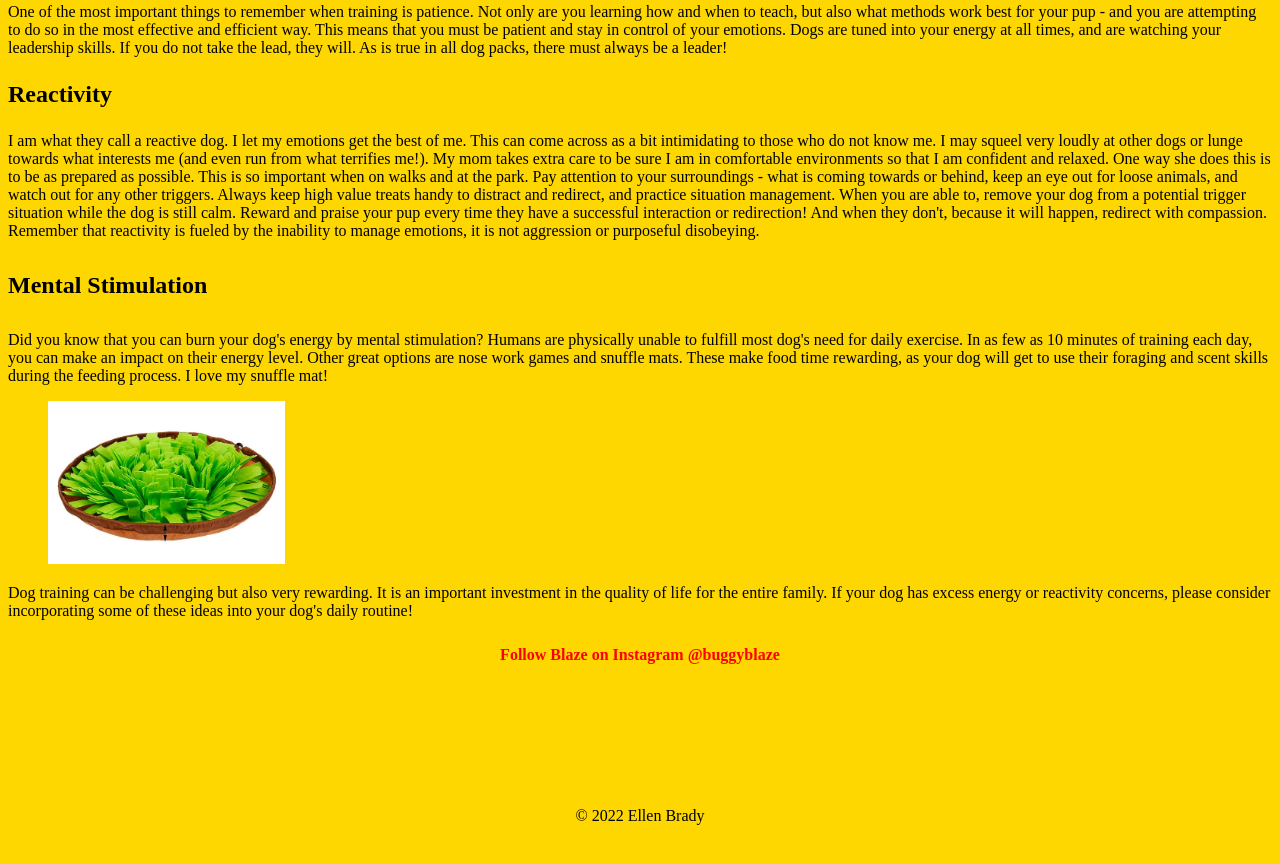
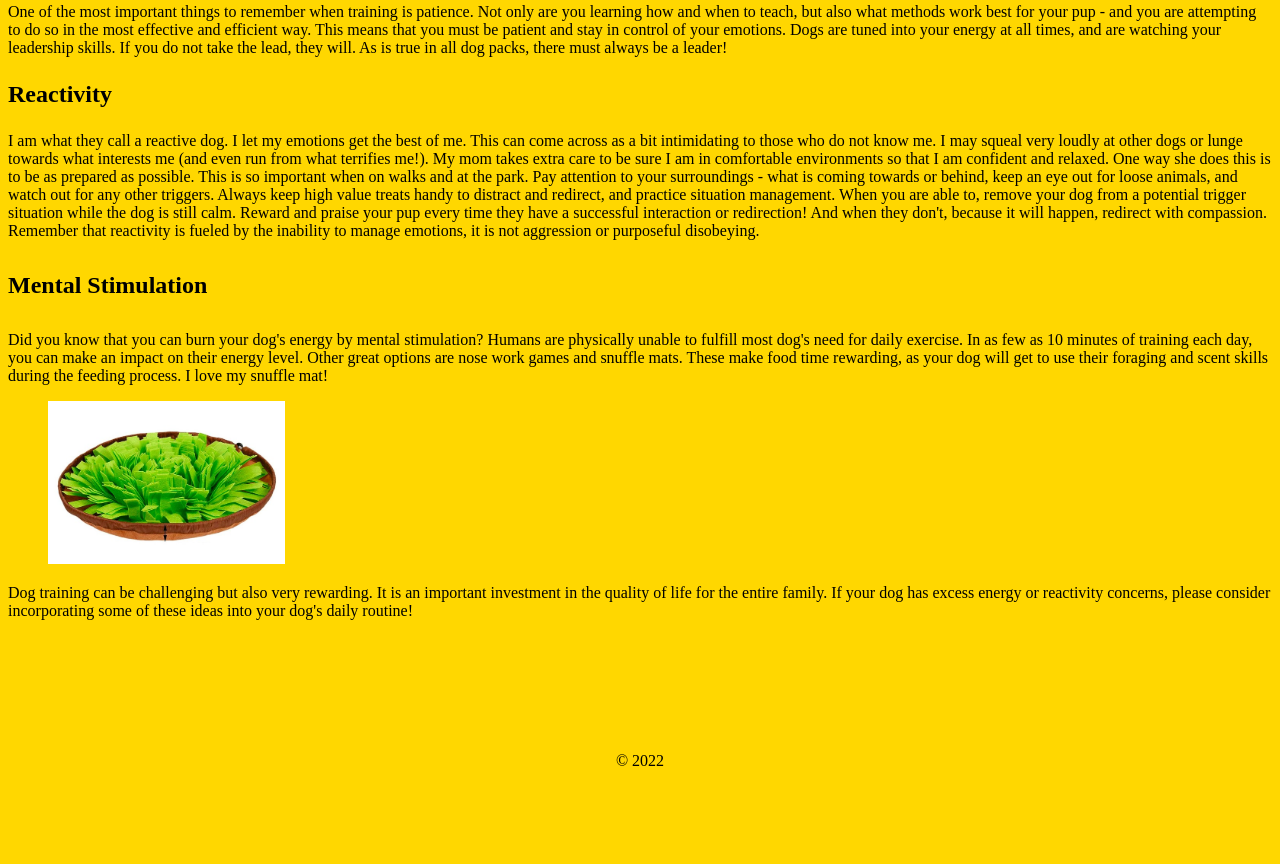
Before and after one commit to St-Louis-Women-March-2022/js-assignment-4-html-me-something-ElB5, a website: page index.html in a window 1280 px wide. Shown: the part 588-1452 px from the top of the page. Drawn offline with Linux system fonts and the light colour scheme.

Commit message:
update to word

```diff
--- a/index.html
+++ b/index.html
@@ -22,21 +22,43 @@
                 <a name="Number 1"></a>
                 <h2>Patience and Leadership</h2>
                 <p>
-                One of the most important things to remember when training is patience. Not only are you learning how and when to teach, but also what methods work best for your pup - and you are attempting to do so in the most effective and efficient way. This means that you must be patient and stay in control of your emotions. Dogs are tuned into your energy at all times, and are watching your leadership skills. If you do not take the lead, they will. As is true in all dog packs, there must always be a leader!
+                One of the most important things to remember when training is patience.
+                Not only are you learning how and when to teach, but also what methods work best for your pup -
+                and you are attempting to do so in the most effective and efficient way.
+                This means that you must be patient and stay in control of your emotions.
+                Dogs are tuned into your energy at all times, and are watching your leadership skills.
+                If you do not take the lead, they will. As is true in all dog packs, there must always be a leader!
                 </p>
                 </section>
                 <section>
                 <a name="Number 2"></a>
                 <h3>Reactivity</h3>
                 <p>
-                I am what they call a reactive dog. I let my emotions get the best of me. This can come across as a bit intimidating to those who do not know me. I may squeel very loudly at other dogs or lunge towards what interests me (and even run from what terrifies me!). My mom takes extra care to be sure I am in comfortable environments so that I am confident and relaxed. One way she does this is to be as prepared as possible. This is so important when on walks and at the park. Pay attention to your surroundings - what is coming towards or behind, keep an eye out for loose animals, and watch out for any other triggers. Always keep high value treats handy to distract and redirect, and practice situation management. When you are able to, remove your dog from a potential trigger situation while the dog is still calm. Reward and praise your pup every time they have a successful interaction or redirection! And when they don't, because it will happen, redirect with compassion. Remember that reactivity is fueled by the inability to manage emotions, it is not aggression or purposeful disobeying.
+                I am what they call a reactive dog. I let my emotions get the best of me.
+                This can come across as a bit intimidating to those who do not know me.
+                I may squeal very loudly at other dogs or lunge towards what interests me
+                (and even run from what terrifies me!).
+                My mom takes extra care to be sure I am in comfortable environments so that I am confident and relaxed.
+                One way she does this is to be as prepared as possible. This is so important when on walks and at the park.
+                Pay attention to your surroundings - what is coming towards or behind, keep an eye out for loose animals,
+                and watch out for any other triggers. Always keep high value treats handy to distract and redirect, and
+                practice situation management. When you are able to, remove your dog from a potential trigger situation
+                while the dog is still calm. Reward and praise your pup every time they have a successful interaction or
+                redirection! And when they don't, because it will happen, redirect with compassion.
+                Remember that reactivity is fueled by the inability to manage emotions, it is not aggression or purposeful
+                disobeying.
                 </p>
             </section>
             <section>
                 <a name="#3"></a>
                 <h4>Mental Stimulation</h4>
                 <p>
-                Did you know that you can burn your dog's energy by mental stimulation? Humans are physically unable to fulfill most dog's need for daily exercise. In as few as 10 minutes of training each day, you can make an impact on their energy level. Other great options are nose work games and snuffle mats. These make food time rewarding, as your dog will get to use their foraging and scent skills during the feeding process. I love my snuffle mat!
+                Did you know that you can burn your dog's energy by mental stimulation?
+                Humans are physically unable to fulfill most dog's need for daily exercise.
+                In as few as 10 minutes of training each day, you can make an impact on their energy level.
+                Other great options are nose work games and snuffle mats.
+                These make food time rewarding, as your dog will get to use their foraging and scent skills during the
+                feeding process. I love my snuffle mat!
                 <figure>
                   <img id="snuffle" src="images/snuffle.jpg" />
                 </figure>
@@ -48,13 +70,13 @@
                 Dog training can be challenging but also very rewarding. It is an important investment in the quality of life for the entire family. If your dog has excess energy or reactivity concerns, please consider incorporating some of these ideas into your dog's daily routine!
                 </p>
             </section>
-            <section>
+            <!-- <section>
               <h5>Follow Blaze on Instagram @buggyblaze</h5>
-             </section>
+             </section> -->
            </article>
          </main>
         <footer>
-          <p>&copy; 2022 Ellen Brady</p>
+          <p>&copy; 2022 </p>
         </footer>
    </body>
 </html>
```
